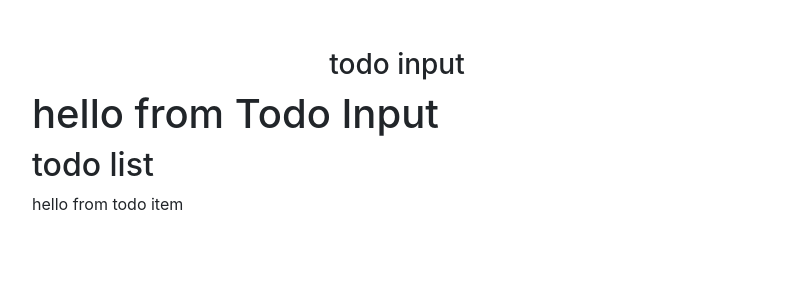
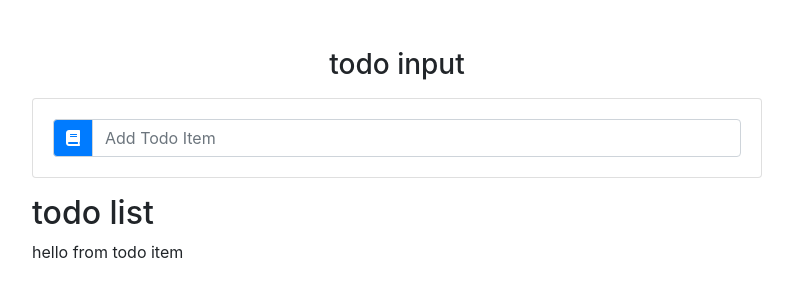
Before and after one commit to WizardOfFrontend/react-todo-list, a React (Create React App) app: page / in a window 1280 px wide. Shown: the top 300 px of the page, without its empty margins (243-1036 px from the left). Built offline with nearby package versions, Linux system fonts and the light colour scheme.

Commit message:
App.js to pass props to TodoInput and TodoList Completed TodoInput form

```diff
--- a/src/App.js
+++ b/src/App.js
@@ -16,8 +16,18 @@
         <div className="row">
           <div className="col-10 mx-auto col-md-8 mt-5">
             <h3 className="text-capiitalize text-center">todo input</h3>
-            <TodoInput />
-            <TodoList />
+            <TodoInput
+              item={this.state.item}
+              handleChange={this.handleChange}
+              handleSubmit={this.handleSubmit}
+              editItem={this.state.editItem}
+            />
+            <TodoList
+              items={this.state.items}
+              clearList={this.clearList}
+              handleDelete={this.handleDelete}
+              handleEid={this.handleEidt}
+            />
           </div>
         </div>
       </div>
--- a/src/components/TodoInput.js
+++ b/src/components/TodoInput.js
@@ -2,10 +2,27 @@
 
 export default class TodoInput extends Component {
   render() {
+    const { item, handleChange, handleSubmit, editItem } = this.props;
     return (
-      <h1>
-        hello from Todo Input
-      </h1>
+      <div className="card card-body my-3">
+        <form onSubmit={handleSubmit}>
+          <div className="input-group">
+            <div className="input-group-prepend">
+              <div className="input-group-text bg-primary text-white">
+                <i className="fas fa-book"></i>
+              </div>
+            </div>
+            <input
+              type="text"
+              className="form-control text-capitalize"
+              placeholder="add todo item"
+              value={item}
+              onChange={handleChange}
+            />
+          </div>
+
+        </form>
+      </div>
     )
   }
 }
```
